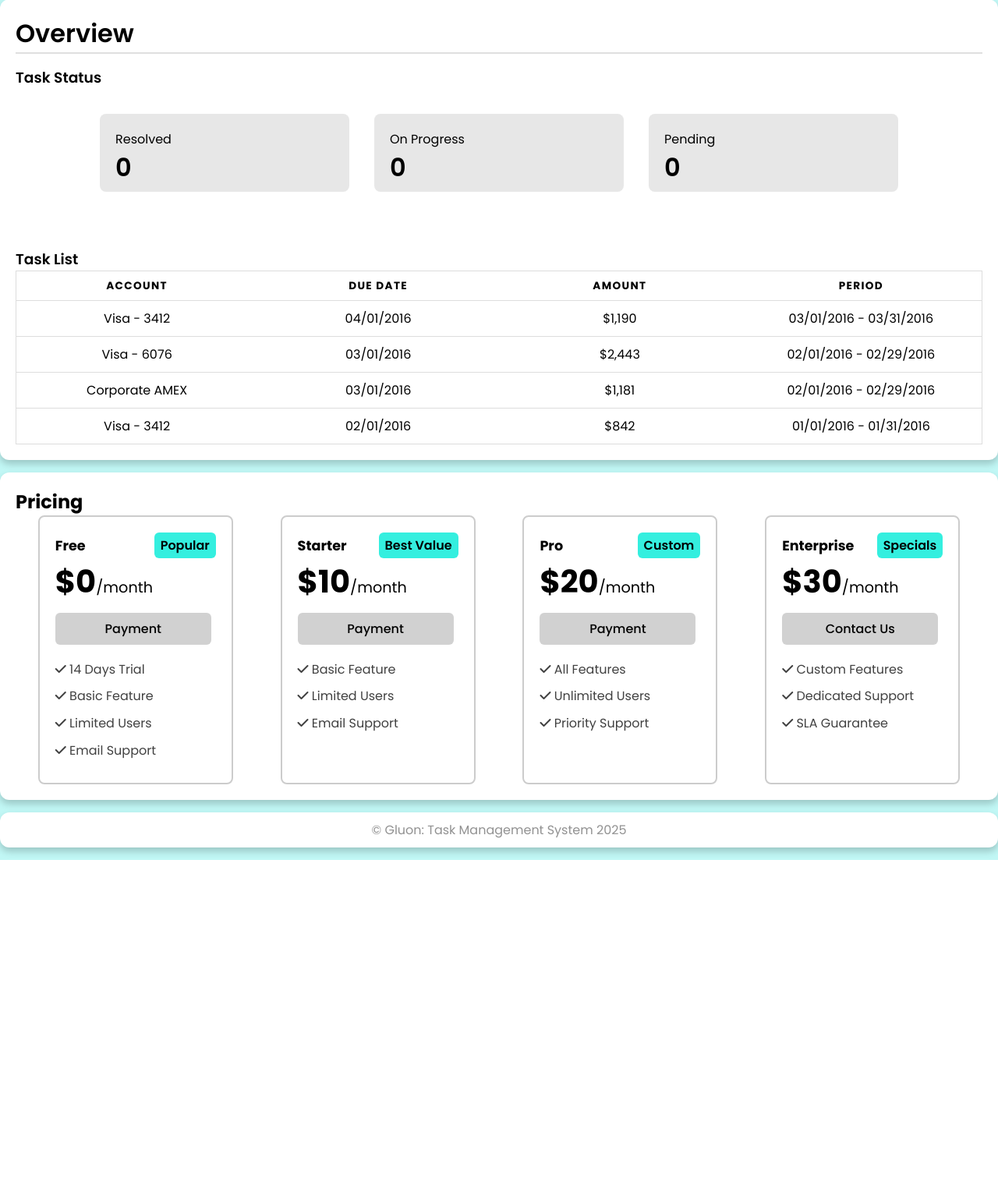
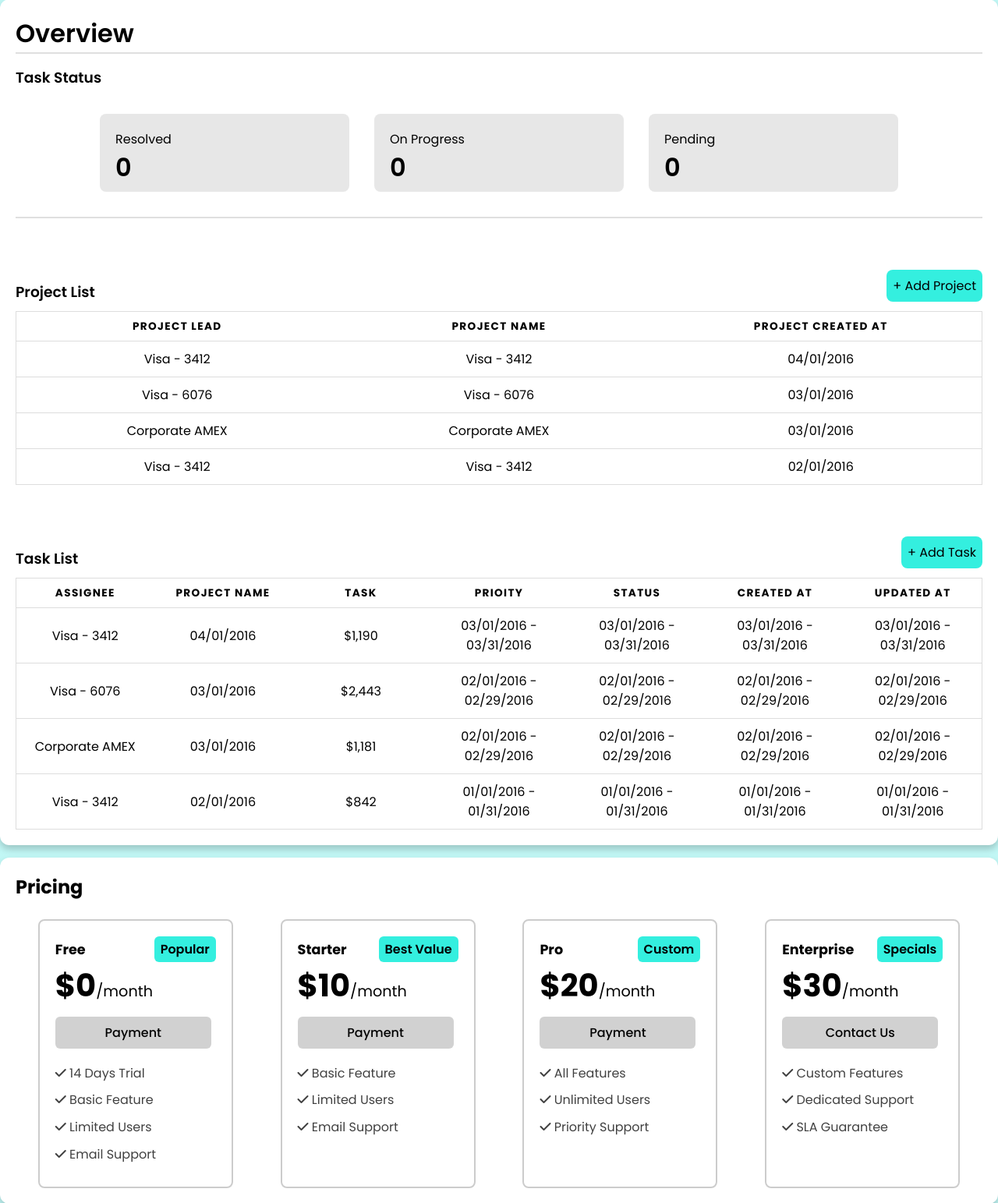
Before and after one commit to rafiizzaturohman/GluonTMS, a PHP site: page /page/dashboard.php in a window 1280 px wide. Shown: the part 116-1659 px from the top of the page at 78% size. Before the commit the page ends 1219 px from the top, so only its background shows below. Run offline with PHP 8.4, Linux system fonts and the light colour scheme; the visitor is signed in with stand-in values (Sample User, id 1); data that the repository does not hold is empty.

Commit message:
GluonTMS

```diff
--- a/functions/login.php
+++ b/functions/login.php
@@ -1,5 +1,5 @@
 <?php
-include('../routes/routes.php');
+include('../routes/login-routes.php');
 
 $email = $_POST['email'];
 $password = $_POST['password'];
--- a/functions/register.php
+++ b/functions/register.php
@@ -1,5 +1,5 @@
 <?php
-include('../routes/routes.php');
+include('../routes/register-routes.php');
 
 $firstName = $_POST['firstName'];
 $lastName = $_POST['lastName'];
--- a/index.php
+++ b/index.php
@@ -62,7 +62,7 @@
             </div>
         </section>
 
-        <section id="pricing" class="card-pricing">
+        <section id="pricing" class="card-box">
             <h1 class="title">Pricing</h1>
 
             <div class="grid-layout">
--- a/page/dashboard.php
+++ b/page/dashboard.php
@@ -55,7 +55,8 @@
             <div class="dashboard-box">
                 <h1>Overview</h1>
                 <hr>
-                <h3>Task Status</h4>
+
+                <h3>Task Status</h3>
 
                 <div class="grid-layout-overview">
                     <div class="overview-card">
@@ -76,51 +77,108 @@
                 </div>
             </div>
 
-            <div class="task-box">
-                <h3>Task List</h3>
+            <hr>
+
+            <div class="box-box">
+                <div class="flex">
+                    <h3>Project List</h3>
+                    <a href="./addProject.php"> &#x002B; Add Project</a>
+                </div>
 
                 <table>
                     <thead>
                         <tr>
-                            <th scope="col">Account</th>
-                            <th scope="col">Due Date</th>
-                            <th scope="col">Amount</th>
-                            <th scope="col">Period</th>
+                            <th scope="col">Project Lead</th>
+                            <th scope="col">Project Name</th>
+                            <th scope="col">Project Created At</th>
                         </tr>
                     </thead>
                     <tbody>
                         <tr>
                             <td scope="row" data-label="Account">Visa - 3412</td>
+                            <td scope="row" data-label="Account">Visa - 3412</td>
                             <td data-label="Due Date">04/01/2016</td>
-                            <td data-label="Amount">$1,190</td>
-                            <td data-label="Period">03/01/2016 - 03/31/2016</td>
                         </tr>
                         <tr>
                             <td scope="row" data-label="Account">Visa - 6076</td>
+                            <td scope="row" data-label="Account">Visa - 6076</td>
                             <td data-label="Due Date">03/01/2016</td>
-                            <td data-label="Amount">$2,443</td>
-                            <td data-label="Period">02/01/2016 - 02/29/2016</td>
                         </tr>
                         <tr>
                             <td scope="row" data-label="Account">Corporate AMEX</td>
+                            <td scope="row" data-label="Account">Corporate AMEX</td>
                             <td data-label="Due Date">03/01/2016</td>
-                            <td data-label="Amount">$1,181</td>
-                            <td data-label="Period">02/01/2016 - 02/29/2016</td>
                         </tr>
                         <tr>
                             <td scope="row" data-label="Acount">Visa - 3412</td>
+                            <td scope="row" data-label="Acount">Visa - 3412</td>
                             <td data-label="Due Date">02/01/2016</td>
-                            <td data-label="Amount">$842</td>
-                            <td data-label="Period">01/01/2016 - 01/31/2016</td>
                         </tr>
                     </tbody>
                 </table>
             </div>
 
+            <div class="box-box">
+                <div class="flex">
+                    <h3>Task List</h3>
+                    <a href="./addTask.php">&#x002B; Add Task</a>
+                </div>
+
+                <table>
+                    <thead>
+                        <tr>
+                            <th scope="col">Assignee</th>
+                            <th scope="col">Project Name</th>
+                            <th scope="col">Task</th>
+                            <th scope="col">Prioity</th>
+                            <th scope="col">Status</th>
+                            <th scope="col">Created At</th>
+                            <th scope="col">Updated At</th>
+                        </tr>
+                    </thead>
+                    <tbody>
+                        <tr>
+                            <td scope="row" data-label="ssignee">Visa - 3412</td>
+                            <td data-label="project-name">04/01/2016</td>
+                            <td data-label="task">$1,190</td>
+                            <td data-label="priority">03/01/2016 - 03/31/2016</td>
+                            <td data-label="status">03/01/2016 - 03/31/2016</td>
+                            <td data-label="created-at">03/01/2016 - 03/31/2016</td>
+                            <td data-label="updated-at">03/01/2016 - 03/31/2016</td>
+                        </tr>
+                        <tr>
+                            <td scope="row" data-label="assignee">Visa - 6076</td>
+                            <td data-label="project-name">03/01/2016</td>
+                            <td data-label="task">$2,443</td>
+                            <td data-label="priority">02/01/2016 - 02/29/2016</td>
+                            <td data-label="status">02/01/2016 - 02/29/2016</td>
+                            <td data-label="created-at">02/01/2016 - 02/29/2016</td>
+                            <td data-label="updated-at">02/01/2016 - 02/29/2016</td>
+                        </tr>
+                        <tr>
+                            <td scope="row" data-label="assignee">Corporate AMEX</td>
+                            <td data-label="project-name">03/01/2016</td>
+                            <td data-label="task">$1,181</td>
+                            <td data-label="priority">02/01/2016 - 02/29/2016</td>
+                            <td data-label="status">02/01/2016 - 02/29/2016</td>
+                            <td data-label="created-at">02/01/2016 - 02/29/2016</td>
+                            <td data-label="updated-at">02/01/2016 - 02/29/2016</td>
+                        </tr>
+                        <tr>
+                            <td scope="row" data-label="assignee">Visa - 3412</td>
+                            <td data-label="project-name">02/01/2016</td>
+                            <td data-label="task">$842</td>
+                            <td data-label="priority">01/01/2016 - 01/31/2016</td>
+                            <td data-label="status">01/01/2016 - 01/31/2016</td>
+                            <td data-label="created-at">01/01/2016 - 01/31/2016</td>
+                            <td data-label="updated-at">01/01/2016 - 01/31/2016</td>
+                        </tr>
+                    </tbody>
+                </table>
+            </div>
         </section>
 
         <section id="pricing" class="card-box">
-            <div class="price-box"></div>
             <h1 class="title">Pricing</h1>
 
             <div class="grid-layout">
@@ -140,18 +198,10 @@
                     echo '<strong>&#x24;' . htmlspecialchars($items['price'] ?? '0') . '</strong>/month';
                     echo '</p>';
 
-                    if (!isset($_SESSION['email'])) {
-                        if ($items['buttonText'] !== 'Sign Up') {
-                            echo '<button onclick="window.open(\'https://www.whatsapp.com\', \'_blank\')" class="price-button">' . htmlspecialchars($items['buttonText']) . '</button>';
-                        } else {
-                            echo '<button onclick="location.href=\'../page/register.php\'" class="price-button">' . htmlspecialchars($items['buttonText']) . '</button>';
-                        }
-                    } else {
                     if ($items['buttonText'] !== 'Sign Up') {
                         echo '<button onclick="window.open(\'https://www.whatsapp.com\', \'_blank\')" class="price-button">' . htmlspecialchars($items['buttonText']) . '</button>';
                     } else {
                         echo '<button onclick="location.href=\'#\'" class="price-button">Payment</button>';
-                        }
                     }
                     echo '</div>';
 
--- a/page/login.php
+++ b/page/login.php
@@ -40,7 +40,7 @@
                 <form action="../functions/login.php" method="post">
                     <div>
                         <div class="input-group">
-                            <label for="email">Email</label>
+                            <label for="email">E-mail</label>
                             <input type="email" id="email" placeholder="Enter your email" name="email" class="input-form" required>
                         </div>
 
--- a/page/register.php
+++ b/page/register.php
@@ -31,7 +31,6 @@
                 <li class="forward"><a class="login" href="./login.php">Log In</a></li>
             </ul>
         </div>
-        <!-- &#9776; -->
     </header>
 
     <main>
@@ -56,7 +55,7 @@
 
                     <div class="input-block">
                         <div class="input-group">
-                            <label for="email">Email</label>
+                            <label for="email">E-mail</label>
                             <input type="email" id="email" placeholder="Enter your email" name="email" class="input-form" required>
                         </div>
 
--- a/public/stylesheets/dashboard.css
+++ b/public/stylesheets/dashboard.css
@@ -71,16 +71,7 @@
   max-width: 250px;
 }
 
-section.card-pricing {
-  gap: 2rem;
-  margin-block: 0.5rem;
-  padding: 20px;
-  border-radius: 12px;
-  background-color: white;
-  box-shadow: 0 5px 10px rgba(0, 0, 0, 0.2);
-}
-
-section.card-pricing h1.title {
+section.card-box h1.title {
   margin-bottom: 1.5rem;
 }
 
@@ -149,21 +140,37 @@
   color: rgba(0, 0, 0, 0.75);
 }
 
-div.task-box {
+div.box-box {
   margin-top: 4rem;
 }
 
-div.task-box table {
+div.box-box div.flex {
+  display: flex;
+  justify-content: space-between;
+  align-items: center;
+  margin-block: 10px;
+}
+
+div.box-box div.flex a {
+  text-decoration: none;
+  color: black;
+  background-color: #34efdf;
+  padding: 8px;
+  border-radius: 8px;
+  transition: all 0.3s ease-in-out;
+}
+
+div.box-box div.flex a:hover {
+  background-color: #34efdf77;
+}
+
+
+div.box-box table {
   border-collapse: collapse;
   margin: 0;
   padding: 0;
   width: 100%;
   table-layout: fixed;
-}
-
-table caption {
-  font-size: 1.5em;
-  margin: .5em 0 .75em;
 }
 
 table tr {
--- a/routes/routes.php
+++ b/routes/routes.php
@@ -1,72 +1,5 @@
 <?php
 include('../lib/connection.php');
-
-function registers($firstName, $lastName, $email, $password, $retype_password)
-{
-    $connect = connectToDB();
-
-    if ($password !== $retype_password) {
-        header("location: ../page/register.php?msg=password_not_match");
-        exit();
-    }
-
-    $password_hash = password_hash($password, PASSWORD_DEFAULT);
-
-    $stmt = $connect->prepare("INSERT INTO users (firstName, lastName, email, password_hash) VALUES (?, ?, ?, ?)");
-    $stmt->bind_param("ssss", $firstName, $lastName, $email, $password_hash);
-
-    if ($stmt->execute()) {
-        header("location:../index.php");
-    } else {
-        header("location: ../page/register.php?msg=registration_failed");
-    }
-
-    $stmt->close();
-    $connect->close();
-}
-
-function login($email, $password)
-{
-    $connect = connectToDB();
-    $query = "SELECT * FROM users WHERE email = ?";
-
-    $stmt = $connect->prepare($query);
-
-    if ($stmt) {
-        $stmt->bind_param("s", $email);
-        $stmt->execute();
-        $result = $stmt->get_result();
-
-        if ($result->num_rows > 0) {
-            $user = $result->fetch_assoc();
-
-            if (password_verify($password, $user['password_hash'])) {
-                session_start();
-                $_SESSION['email'] = $user['email'];
-                $_SESSION['status'] = 'login';
-
-                header('location: ../page/dashboard.php');
-                exit();
-            } else {
-                header("location: ../page/login.php?msg=wrong_password");
-                exit();
-            }
-        } else {
-            header("location: ../page/login.php?msg=email_not_found");
-            exit();
-        }
-        $stmt->close();
-    } else {
-        // Handle error
-        die("Database query failed: " . $connect->error);
-    }
-}
-
-function addProjects($userId, $projectName)
-{
-    $connect = connectToDB();
-    $query = "SELECT * FROM users WHERE email = ?";
-}
 
 function taskStatusCounter($status)
 {
```
Also changed, not shown: public/stylesheets/main.css (+1 -10 lines), routes/login-routes.php (added, +38 -0 lines), routes/project-routes.php (added, +22 -0 lines), routes/register-routes.php (added, +26 -0 lines), page/addProject.php (added), page/addProjects.php (deleted), page/addTask.php (added). Lines whose indentation alone changed are shown as unchanged.
